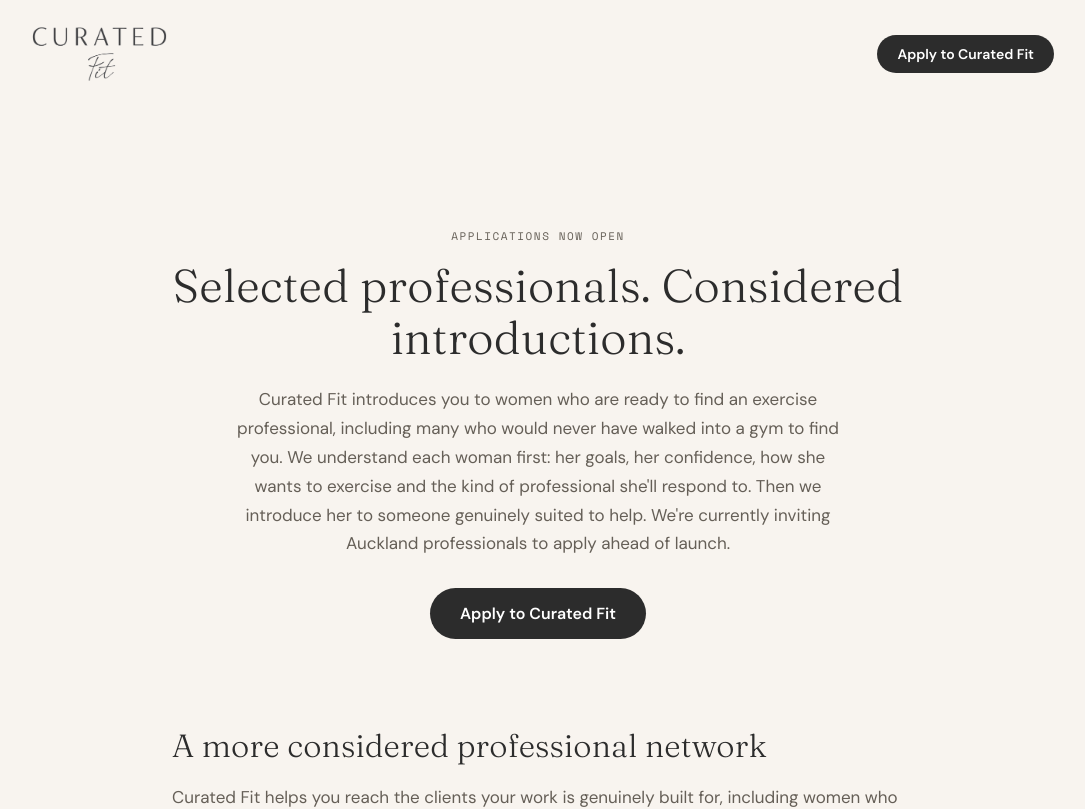
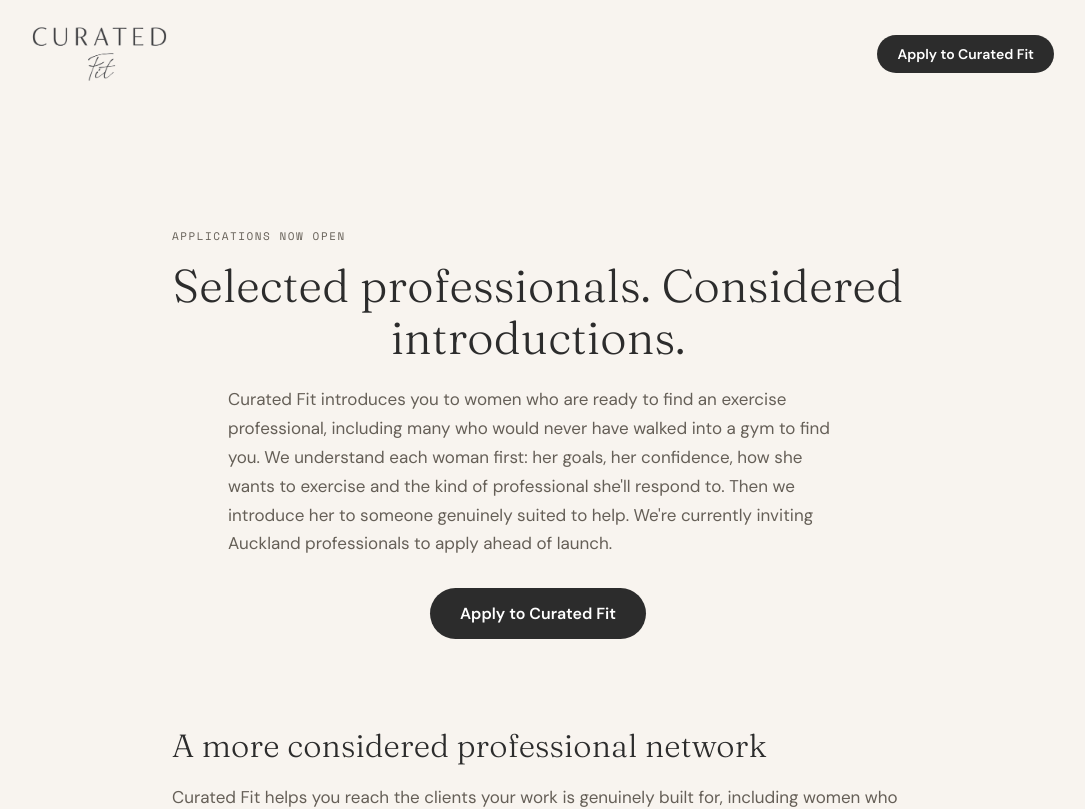
Before and after one commit to EmPerry1972/curated-fit-holding-page, a Next.js app: page / in a window 1280 px wide. Shown: the top 809 px of the page, without its empty margins (102-1187 px from the left). Built offline with nearby package versions, Linux system fonts and the light colour scheme.

Commit message:
Update CSS variables and font families in globals.cssAdd licensed font variables with fallbacks and left-align text

```diff
--- a/app/globals.css
+++ b/app/globals.css
@@ -1 +1,6 @@
-:root{--bg:#F8F4EF;--ink:#2C2C2C;--muted:#655F57;--field:#F8F6F2;--line:#D5D0CB;--label:#2C2A23;--font-mono:'Space Mono',ui-monospace,SFMono-Regular,Menlo,monospace}*{box-sizing:border-box;margin:0;padding:0}html,body{background:var(--bg);color:var(--ink);font-family:'DM Sans',system-ui,-apple-system,sans-serif;-webkit-font-smoothing:antialiased}a{color:inherit;text-decoration:none}.font-mono{font-family:var(--font-mono);text-transform:uppercase;font-size:11px;letter-spacing:0.14em;color:#655F57}
+:root{--bg:#F8F4EF;--ink:#2C2C2C;--muted:#655F57;--field:#F8F6F2;--line:#D5D0CB;--label:#2C2A23;--font-serif:"Ivar Headline","Fraunces",Georgia,"Times New Roman",serif;--font-sans:"Neue Haas Unica","DM Sans",system-ui,-apple-system,sans-serif;--font-mono:"Suisse Intl Mono","Space Mono",ui-monospace,SFMono-Regular,Menlo,monospace;--font-wordmark:"FS Siena","Fraunces",Georgia,serif}
+*{box-sizing:border-box;margin:0;padding:0}
+html,body{background:var(--bg);color:var(--ink);font-family:var(--font-sans);text-align:left;-webkit-font-smoothing:antialiased}
+a{color:inherit;text-decoration:none}
+p{text-align:left}
+.font-mono{font-family:var(--font-mono);text-transform:uppercase;font-size:11px;letter-spacing:0.14em;color:#655F57}
```
